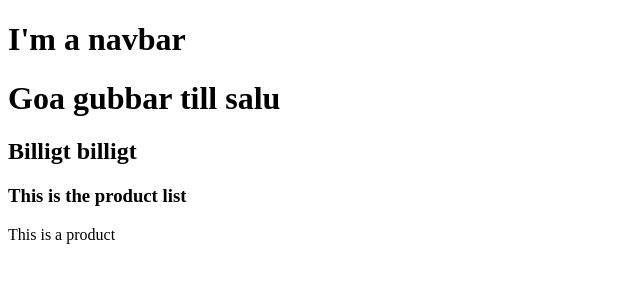
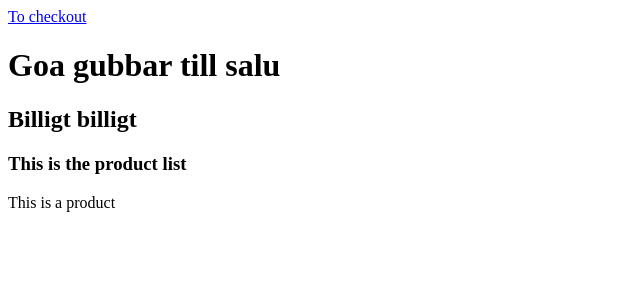
Before and after one commit to jazzjacob/react-grupparbete-webshop, a JavaScript app: page / in a window 1280 px wide. Shown: the top 300 px of the page, without its empty margins (0-640 px from the left). Built offline with nearby package versions, Linux system fonts and the light colour scheme; the HTML template or start-up script is replaced by a standard one.

Commit message:
Mess sorted out

```diff
--- a/src/components/general/Navbar.js
+++ b/src/components/general/Navbar.js
@@ -1,7 +1,13 @@
-const Navbar = () =>  {
-    return(
+const Navbar = () => {
+
+
+
+    return (
         <>
             <h1>I'm a navbar</h1>
+            <div>
+                <button>Check out</button>
+            </div>
         </>
     );
 };
--- a/src/components/views/Checkout.js
+++ b/src/components/views/Checkout.js
@@ -1,7 +1,10 @@
+import { Link } from "react-router-dom";
+
 const Checkout = () =>{
     return (
         <>
             <h1>This is the Checkout page</h1>
+            <Link to="/">Return to Shopping</Link>
         </>
     );
 };
--- a/src/components/views/Layout.js
+++ b/src/components/views/Layout.js
@@ -4,7 +4,7 @@
 const Layout = () => {
     return(
         <>
-            <Navbar/>
+            {/* <Navbar/> */}
             <Outlet/>
         </>
     );
--- a/src/components/views/Shop.js
+++ b/src/components/views/Shop.js
@@ -1,8 +1,10 @@
+import { Link } from 'react-router-dom';
 import ProductList from '../general/ProductList';
 
 const Shop = () => {
   return (
     <main>
+      <Link to="/checkout">To checkout</Link>
       <h1>Goa gubbar till salu</h1>
       <h2>Billigt billigt</h2>
       <ProductList />
```
Also changed, not shown: src/components/Checkout.js (deleted, +0 -9 lines), src/components/Shop.js (deleted, +0 -9 lines).
